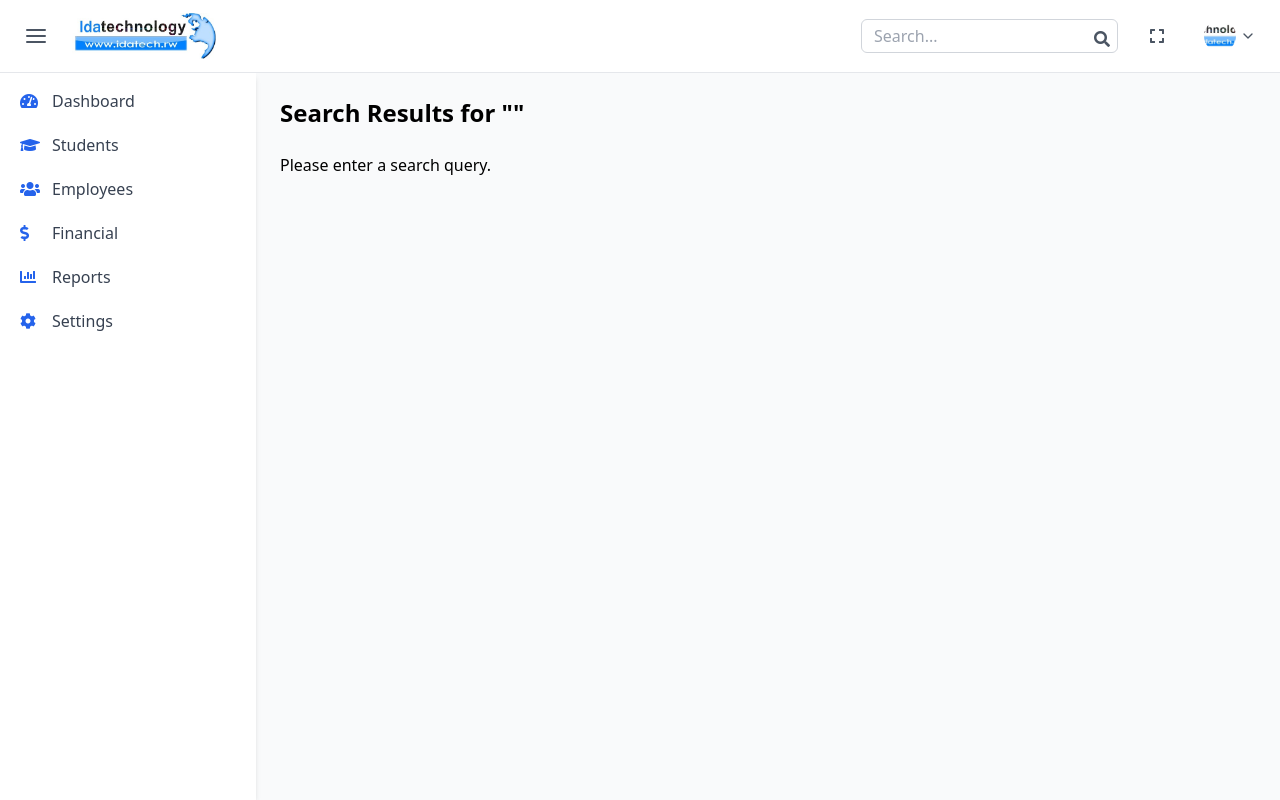
After one commit to Egi-de/idatech_management, a Django app: page /search/ in a window 1280 px wide. The commit adds this page. Run offline with Django 5.2, Linux system fonts and the light colour scheme; a user stored in the database is signed in; some libraries are stand-ins or nearby versions.

Commit message:
ft updated ui and ux

```diff
--- a/static/script.js
+++ b/static/script.js
@@ -567,6 +567,7 @@ document.addEventListener("DOMContentLoaded", function () {
     }
 
     sidebarToggle.addEventListener("click", () => {
+      console.log("Sidebar toggle clicked"); // Debug log
       sidebar.classList.toggle("collapsed");
       mainContent.classList.toggle("collapsed");
 
--- a/static/styles.css
+++ b/static/styles.css
@@ -1,199 +1,54 @@
-/* Updated color palette */
-:root {
-  --primary-brand-blue: #020c29;
-  --secondary-blue: #02102d;
-  --light-background: #f8fafc;
-  --card-panel-background: #ffffff;
-  --neutral-border: #e2e8f0;
-  --text-dark: #0f172a;
-  --accent-success: #10b981;
-  --accent-warning: #f59e0b;
-}
-
-body {
-  background-color: var(--light-background);
-  color: var(--text-dark);
-}
-
-.nav-btn {
-  background-color: var(--card-panel-background);
-  border: 1px solid var(--neutral-border);
-  color: var(--text-dark);
+.nav-btn:hover i,
+.nav-btn:focus i {
+  color: #1e40af; /* Tailwind blue-800 */
 }
 
 .nav-btn.active {
-  background-color: var(--primary-brand-blue);
-  color: var(--card-panel-background);
+  background-color: #477ef4; /* Tailwind blue-800 */
+  color: white;
 }
 
-.button-success {
-  background-color: var(--accent-success);
-  color: var(--card-panel-background);
+.nav-btn.active i {
+  color: white;
 }
 
-.button-warning {
-  background-color: var(--accent-warning);
-  color: var(--card-panel-background);
+/* Styles for filter buttons in student management section */
+.filter-btn {
+  transition: background-color 0.3s ease, color 0.3s ease;
+  cursor: pointer;
+  border: 1px solid transparent;
 }
 
-.sidebar-logo {
-  width: 150px;
-  padding-top: 1rem;
-  padding-bottom: 1rem;
-  object-fit: contain;
-  transition: opacity 0.3s ease;
+.filter-btn.bg-blue-500 {
+  background-color: #3b82f6; /* Tailwind blue-500 */
+  color: white;
 }
 
-/* Sidebar toggle styles */
-#sidebar {
-  width: 220px;
-  transition: width 0.3s ease;
-  position: relative;
-  overflow-x: visible; /* Changed from hidden to visible to fix clipping */
-  height: 100vh;
+.filter-btn.bg-gray-200 {
+  background-color: #e5e7eb; /* Tailwind gray-200 */
+  color: #374151; /* Tailwind gray-700 */
 }
 
-#sidebar.collapsed {
-  width: 80px;
+.filter-btn[disabled] {
+  background-color: #f3f4f6; /* Tailwind gray-100 */
+  color: #9ca3af; /* Tailwind gray-400 */
+  cursor: not-allowed;
+  border: 1px solid #d1d5db; /* Tailwind gray-300 */
 }
 
-/* Fix collapsed sidebar nav buttons to hide text but keep icons visible */
-#sidebar.collapsed nav ul li button,
-#sidebar.collapsed nav ul li a {
-  text-indent: 100%;
-  white-space: nowrap;
+/* Sidebar toggle collapsed styles */
+#sidebar.collapsed {
+  width: 0 !important;
   overflow: hidden;
-  position: relative;
-  padding-left: 0;
-}
-
-#sidebar.collapsed nav ul li button i,
-#sidebar.collapsed nav ul li a i {
-  position: static;
-  text-indent: 0;
-  display: inline-block;
-  width: 24px;
-  text-align: center;
-  color: #2563eb; /* Tailwind blue-600 */
-  font-size: 1.25rem;
-}
-
-/* Remove old ::before pseudo-elements for icons */
-/* (No ::before content styles present now) */
-
-#sidebar.collapsed nav {
-  display: block;
-  overflow: visible;
-}
-
-/* Fix collapsed sidebar nav ul and buttons layout */
-#sidebar.collapsed nav ul {
-  display: flex;
-  flex-direction: column;
-  align-items: center;
-  padding-left: 0;
-  margin-left: 0;
-  list-style: none;
-  height: 100%;
-  gap: 0.5rem; /* space between buttons */
-}
-
-#sidebar.collapsed nav ul li button,
-#sidebar.collapsed nav ul li a {
-  width: 48px;
-  padding-left: 0;
-  padding-right: 0;
-  text-indent: 100%;
-  white-space: nowrap;
-  overflow: hidden;
-  position: relative;
-  display: flex;
-  justify-content: center;
-  align-items: center;
-  margin: 0 auto;
-  border-radius: 0.375rem; /* rounded */
-}
-
-/* Debugging styles to highlight sidebar and nav buttons */
-#sidebar {
-  border: none !important;
-  background-color: transparent !important;
-}
-
-nav ul li button.nav-btn,
-nav ul li a.nav-btn {
-  border: none !important;
-  background-color: transparent !important;
-  color: #2563eb !important; /* Tailwind blue-600 */
-  display: flex !important;
-  justify-content: flex-start !important;
-  padding-left: 1rem !important;
-  text-indent: 0 !important;
-  white-space: normal !important;
-  overflow: visible !important;
-}
-
-/* Show nav button labels when sidebar expanded */
-#sidebar:not(.collapsed) nav ul li button span,
-#sidebar:not(.collapsed) nav ul li a span {
-  display: inline;
-  margin-left: 0.75rem;
-}
-
-/* Hide nav button labels when sidebar collapsed */
-#sidebar.collapsed nav ul li button span,
-#sidebar.collapsed nav ul li a span {
-  display: none;
-}
-
-#sidebar.collapsed nav ul li button i,
-#sidebar.collapsed nav ul li a i {
-  position: static;
-  text-indent: 0;
-  display: inline-block;
-  width: auto;
-  text-align: center;
-  color: #2563eb; /* Tailwind blue-600 */
-  font-size: 1.5rem;
-}
-
-#sidebar.collapsed .sidebar-logo {
-  opacity: 0 !important;
-  pointer-events: none !important;
-  display: none !important; /* Hide image completely when sidebar collapsed */
-  width: 0 !important;
-  height: 0 !important;
-  overflow: hidden !important;
-  margin: 0 !important;
-  padding: 0 !important;
-  position: absolute !important; /* Ensure it does not take space */
-  left: -9999px !important; /* Move it off screen */
-  visibility: hidden !important; /* Additional to ensure invisibility */
-}
-
-#sidebar.collapsed #sidebar-toggle {
-  margin-bottom: 0;
-}
-
-#sidebar.collapsed .border-t a.nav-btn span {
-  display: none;
-}
-
-#sidebar.collapsed .border-t a.nav-btn i {
-  display: inline-block;
-  width: 24px;
-  text-align: center;
-  color: #2563eb; /* Tailwind blue-600 */
-  font-size: 1.25rem;
-}
-
-#main-content {
-  margin-left: 20px;
-  transition: margin-left 0.3s ease;
-  padding-top: 1rem; /* Added padding to reduce gap */
-  padding-left: 0; /* Remove left padding to reduce gap between sidebar and main */
+  transition: width 0.3s ease;
 }
 
 #main-content.collapsed {
-  margin-left: 80px;
+  margin-left: 0 !important;
+  transition: margin-left 0.3s ease;
 }
+
+nav.collapsed {
+  margin-left: 0 !important;
+  transition: margin-left 0.3s ease;
+}
--- a/static/ui-interactions.js
+++ b/static/ui-interactions.js
@@ -51,12 +51,11 @@ document.addEventListener("DOMContentLoaded", function () {
     });
   }
 
-  // Placeholder for search button
-  const searchBtn = document.querySelector('button[aria-label="Search"]');
-  if (searchBtn) {
-    searchBtn.addEventListener("click", () => {
-      alert("Search functionality is not implemented yet.");
-    });
+  // Remove placeholder alert for search button and allow form submission
+  const searchForm = document.getElementById("search-form");
+  if (searchForm) {
+    // Optional: Add any custom JS if needed for search form submission
+    // Currently, form submission will trigger default GET request to backend
   }
 
   // Placeholder for notifications button
@@ -69,11 +68,55 @@ document.addEventListener("DOMContentLoaded", function () {
     });
   }
 
-  // Placeholder for messages button
-  const messagesBtn = document.querySelector('button[aria-label="Messages"]');
-  if (messagesBtn) {
-    messagesBtn.addEventListener("click", () => {
-      alert("Messages functionality is not implemented yet.");
+  /**
+   * Adds 'active' class to sidebar menu items based on current URL path or query parameter 'section'.
+   */
+  const sidebarLinks = document.querySelectorAll(
+    "#sidebar nav ul li a.nav-btn"
+  );
+  const urlParams = new URLSearchParams(window.location.search);
+  const currentSection = urlParams.get("section");
+  const currentPath = window.location.pathname;
+
+  sidebarLinks.forEach((link) => {
+    const linkSection = link.getAttribute("data-section");
+    const linkHref = link.getAttribute("href");
+
+    // Remove existing active class
+    link.classList.remove("active");
+    const icon = link.querySelector("i");
+    if (icon) {
+      icon.classList.remove("text-white");
+      icon.classList.add("text-blue-600");
+    }
+
+    // Determine if this link should be active
+    if (currentSection && linkSection === currentSection) {
+      link.classList.add("active");
+      if (icon) {
+        icon.classList.remove("text-blue-600");
+        icon.classList.add("text-white");
+      }
+    } else if (!currentSection && linkHref === currentPath) {
+      // If no section param, match by path
+      link.classList.add("active");
+      if (icon) {
+        icon.classList.remove("text-blue-600");
+        icon.classList.add("text-white");
+      }
+    }
+  });
+
+  // Filter buttons active state toggle for student management section
+  const filterButtons = document.querySelectorAll(".filter-btn");
+  filterButtons.forEach((button) => {
+    button.addEventListener("click", () => {
+      filterButtons.forEach((btn) => {
+        btn.classList.remove("bg-blue-500", "text-white");
+        btn.classList.add("bg-gray-200", "text-gray-700");
+      });
+      button.classList.add("bg-blue-500", "text-white");
+      button.classList.remove("bg-gray-200", "text-gray-700");
     });
-  }
+  });
 });
--- a/tailwind.config.js
+++ b/tailwind.config.js
@@ -3,8 +3,8 @@ module.exports = {
   theme: {
     extend: {
       colors: {
-        primaryBlue: "#0B0D1C",
-        "primaryBlue-dark": "#0B0D1C",
+        primaryBlue: "#3E7AE1",
+        "primaryBlue-dark": "#3E7AE1",
         "primaryBlue-light": "#3E7AE1",
         lightBlue: "#CFF4FF",
         navyCharcoal: "#0B0D1C",
--- /dev/null
+++ b/templates/admin_panel/base.html
@@ -0,0 +1,232 @@
+{% load static %}
+<!DOCTYPE html>
+<html lang="en">
+  <head>
+    <meta charset="UTF-8" />
+    <meta name="viewport" content="width=device-width, initial-scale=1.0" />
+    <title>{% block title %}IDA Tech Management{% endblock %}</title>
+    <script src="https://cdn.tailwindcss.com"></script>
+    <link
+      href="https://cdnjs.cloudflare.com/ajax/libs/font-awesome/5.15.4/css/all.min.css"
+      rel="stylesheet"
+    />
+    <link rel="stylesheet" href="{% static 'styles.css' %}" />
+  </head>
+  <body class="bg-gray-50 min-h-screen">
+    <!-- Navigation -->
+    <div class="flex flex-col h-screen">
+      <nav
+        class="bg-white border-b border-gray-200 px-4 py-3 flex items-center justify-between"
+      >
+        <!-- Left side: Logo and hamburger menu -->
+        <div class="flex items-center space-x-4">
+          <button
+            id="sidebar-toggle"
+            aria-label="Toggle sidebar"
+            class="text-gray-600 hover:text-gray-900 focus:outline-none focus:ring-2 focus:ring-blue-500 rounded-md p-2"
+          >
+            <svg
+              class="w-6 h-6"
+              fill="none"
+              stroke="currentColor"
+              stroke-width="2"
+              viewBox="0 0 24 24"
+              aria-hidden="true"
+              xmlns="http://www.w3.org/2000/svg"
+            >
+              <path
+                stroke-linecap="round"
+                stroke-linejoin="round"
+                d="M3 12h18M3 6h18M3 18h18"
+              ></path>
+            </svg>
+          </button>
+          <img
+            src="{% static 'images/idalog.jpg' %}"
+            alt="Ida Technology Logo"
+            class="w-36 object-contain sidebar-logo"
+          />
+        </div>
+
+        <!-- Right side: Icons and user profile -->
+        <div class="flex items-center space-x-6">
+          <form
+            id="search-form"
+            method="get"
+            action="{% url 'admin_panel:search' %}"
+            class="relative"
+          >
+            <input
+              type="text"
+              name="q"
+              id="search-input"
+              placeholder="Search..."
+              class="border border-gray-300 rounded-md px-3 py-1 focus:outline-none focus:ring-2 focus:ring-blue-500"
+              autocomplete="off"
+            />
+            <button
+              type="submit"
+              aria-label="Submit Search"
+              class="absolute right-0 top-0 mt-1 mr-1 text-gray-600 hover:text-gray-900 focus:outline-none focus:ring-2 focus:ring-blue-500 rounded-md p-1"
+            >
+              <i class="fas fa-search"></i>
+            </button>
+          </form>
+          <button
+            aria-label="Fullscreen"
+            class="text-gray-600 hover:text-gray-900 focus:outline-none focus:ring-2 focus:ring-blue-500 rounded-md p-2"
+          >
+            <i class="fas fa-expand"></i>
+          </button>
+          <div class="relative group">
+            <button
+              class="flex items-center space-x-1 focus:outline-none focus:ring-2 focus:ring-blue-500 rounded-md p-2"
+            >
+              {% if profile.profile_picture %}
+              <img
+                src="{{ profile.profile_picture.url }}"
+                alt="User Avatar"
+                class="w-8 h-8 rounded-full object-cover"
+              />
+              {% else %}
+              <img
+                src="{% static 'images/idalog.jpg' %}"
+                alt="User Avatar"
+                class="w-8 h-8 rounded-full object-cover"
+              />
+              {% endif %}
+              <svg
+                class="w-4 h-4 text-gray-600"
+                fill="none"
+                stroke="currentColor"
+                stroke-width="2"
+                viewBox="0 0 24 24"
+                aria-hidden="true"
+                xmlns="http://www.w3.org/2000/svg"
+              >
+                <path
+                  stroke-linecap="round"
+                  stroke-linejoin="round"
+                  d="M6 9l6 6 6-6"
+                ></path>
+              </svg>
+            </button>
+            <!-- Dropdown menu placeholder -->
+            <div
+              class="absolute right-0 mt-2 w-48 bg-white border border-gray-200 rounded-md shadow-lg opacity-0 group-hover:opacity-100 transition-opacity pointer-events-none group-hover:pointer-events-auto z-10"
+            >
+              <a
+                href="{% url 'admin_panel:dashboard' %}"
+                class="block px-4 py-2 text-gray-700 hover:bg-gray-100"
+                >Profile</a
+              >
+              <a
+                href="{% url 'auth:settings' %}"
+                class="block px-4 py-2 text-gray-700 hover:bg-gray-100"
+                >Settings</a
+              >
+              <a
+                href="{% url 'auth:logout' %}"
+                class="block px-4 py-2 text-gray-700 hover:bg-gray-100"
+                >Logout</a
+              >
+            </div>
+          </div>
+        </div>
+      </nav>
+      <div class="flex flex-1 overflow-hidden">
+        <aside
+          id="sidebar"
+          class="bg-white shadow-md flex flex-col z-20 w-64 transition-width duration-300 ease-in-out"
+        >
+          <nav class="flex flex-col flex-grow overflow-y-auto">
+            <ul class="flex flex-col flex-grow space-y-1 p-2">
+              <li>
+                <a
+                  href="/?section=overview"
+                  class="nav-btn flex items-center w-full px-3 py-2 rounded-md text-gray-700 hover:bg-blue-100 hover:text-blue-700 focus:outline-none focus:bg-blue-100 focus:text-blue-700 transition {% if request.path == '/' or request.GET.section == 'overview' or not request.GET.section %}active{% endif %}"
+                  data-section="overview"
+                  title="Dashboard"
+                >
+                  <i
+                    class="fas fa-tachometer-alt w-5 mr-3 {% if request.GET.section == 'overview' or not request.GET.section %}text-white{% else %}text-blue-600{% endif %}"
+                  ></i>
+                  <span>Dashboard</span>
+                </a>
+              </li>
+              <li>
+                <a
+                  href="/?section=students"
+                  class="nav-btn flex items-center w-full px-3 py-2 rounded-md text-gray-700 hover:bg-blue-100 hover:text-blue-700 focus:outline-none focus:bg-blue-100 focus:text-blue-700 transition {% if request.path == '/students/' or request.GET.section == 'students' %}active{% endif %}"
+                  data-section="students"
+                  title="Students"
+                >
+                  <i
+                    class="fas fa-graduation-cap w-5 mr-3 {% if request.GET.section == 'students' %}text-white{% else %}text-blue-600{% endif %}"
+                  ></i>
+                  <span>Students</span>
+                </a>
+              </li>
+              <li>
+                <a
+                  href="/?section=employees"
+                  class="nav-btn flex items-center w-full px-3 py-2 rounded-md text-gray-700 hover:bg-blue-100 hover:text-blue-700 focus:outline-none focus:bg-blue-100 focus:text-blue-700 transition {% if request.path == '/employees/' or request.GET.section == 'employees' %}active{% endif %}"
+                  data-section="employees"
+                  title="Employees"
+                >
+                  <i
+                    class="fas fa-users w-5 mr-3 {% if request.GET.section == 'employees' %}text-white{% else %}text-blue-600{% endif %}"
+                  ></i>
+                  <span>Employees</span>
+                </a>
+              </li>
+              <li>
+                <a
+                  href="/?section=financial"
+                  class="nav-btn flex items-center w-full px-3 py-2 rounded-md text-gray-700 hover:bg-blue-100 hover:text-blue-700 focus:outline-none focus:bg-blue-100 focus:text-blue-700 transition {% if request.path == '/financial/' or request.GET.section == 'financial' %}active{% endif %}"
+                  data-section="financial"
+                  title="Financial"
+                >
+                  <i
+                    class="fas fa-dollar-sign w-5 mr-3 {% if request.GET.section == 'financial' %}text-white{% else %}text-blue-600{% endif %}"
+                  ></i>
+                  <span>Financial</span>
+                </a>
+              </li>
+              <li>
+                <a
+                  href="/?section=reports"
+                  class="nav-btn flex items-center w-full px-3 py-2 rounded-md text-gray-700 hover:bg-blue-100 hover:text-blue-700 focus:outline-none focus:bg-blue-100 focus:text-blue-700 transition {% if request.path == '/reports/' or request.GET.section == 'reports' %}active{% endif %}"
+                  data-section="reports"
+                  title="Reports"
+                >
+                  <i
+                    class="fas fa-chart-bar w-5 mr-3 {% if request.GET.section == 'reports' %}text-white{% else %}text-blue-600{% endif %}"
+                  ></i>
+                  <span>Reports</span>
+                </a>
+              </li>
+              <li>
+                <a
+                  href="{% url 'auth:settings' %}"
+                  class="nav-btn flex items-center w-full px-3 py-2 rounded-md text-gray-700 hover:bg-blue-100 hover:text-blue-700 focus:outline-none focus:bg-blue-100 focus:text-blue-700 transition {% if request.resolver_match.url_name == 'settings' %}active{% endif %}"
+                  title="Settings"
+                >
+                  <i
+                    class="fas fa-cog w-5 mr-3 {% if request.resolver_match.url_name == 'settings' %}text-white{% else %}text-blue-600{% endif %}"
+                  ></i>
+                  <span>Settings</span>
+                </a>
+              </li>
+            </ul>
+          </nav>
+        </aside>
+        <main id="main-content" class="flex-1 p-6 overflow-y-auto max-h-screen">
+          {% block content %}{% endblock %}
+        </main>
+      </div>
+    </div>
+    <script src="{% static 'script.js' %}"></script>
+    <script src="{% static 'ui-interactions.js' %}"></script>
+  </body>
+</html>
--- a/templates/admin_panel/search_results.html
+++ b/templates/admin_panel/search_results.html
@@ -6,6 +6,7 @@
 {% else %} {% if students %}
 <div class="mb-6">
   <h3 class="text-xl font-semibold mb-2">Students</h3>
+  <div class="overflow-x-auto max-w-full">
     <table class="w-full table-auto border-collapse border border-gray-300">
       <thead>
         <tr>
@@ -23,7 +24,9 @@
           <td class="border border-gray-300 px-4 py-2">
             {{ student.get_type_display }}
           </td>
-        <td class="border border-gray-300 px-4 py-2">{{ student.category }}</td>
+          <td class="border border-gray-300 px-4 py-2">
+            {{ student.category }}
+          </td>
           <td class="border border-gray-300 px-4 py-2">
             {{ student.get_program_display }}
           </td>
@@ -33,11 +36,13 @@
       </tbody>
     </table>
   </div>
+</div>
 {% else %}
 <p>No students found.</p>
 {% endif %} {% if employees %}
 <div class="mb-6">
   <h3 class="text-xl font-semibold mb-2">Employees</h3>
+  <div class="overflow-x-auto max-w-full">
     <table class="w-full table-auto border-collapse border border-gray-300">
       <thead>
         <tr>
@@ -61,11 +66,13 @@
       </tbody>
     </table>
   </div>
+</div>
 {% else %}
 <p>No employees found.</p>
 {% endif %} {% if expenses %}
 <div class="mb-6">
   <h3 class="text-xl font-semibold mb-2">Expenses</h3>
+  <div class="overflow-x-auto max-w-full">
     <table class="w-full table-auto border-collapse border border-gray-300">
       <thead>
         <tr>
@@ -83,12 +90,15 @@
           <td class="border border-gray-300 px-4 py-2">
             {{ expense.description }}
           </td>
-        <td class="border border-gray-300 px-4 py-2">${{ expense.amount }}</td>
+          <td class="border border-gray-300 px-4 py-2">
+            ${{ expense.amount }}
+          </td>
         </tr>
         {% endfor %}
       </tbody>
     </table>
   </div>
+</div>
 {% else %}
 <p>No expenses found.</p>
 {% endif %} {% endif %} {% endblock %}
```
Also changed, not shown: templates/admin_panel/index.html (+24 -2 lines), templates/admin_panel/login.html (+6 -2 lines), db.sqlite3. Lines whose indentation alone changed are shown as unchanged.
